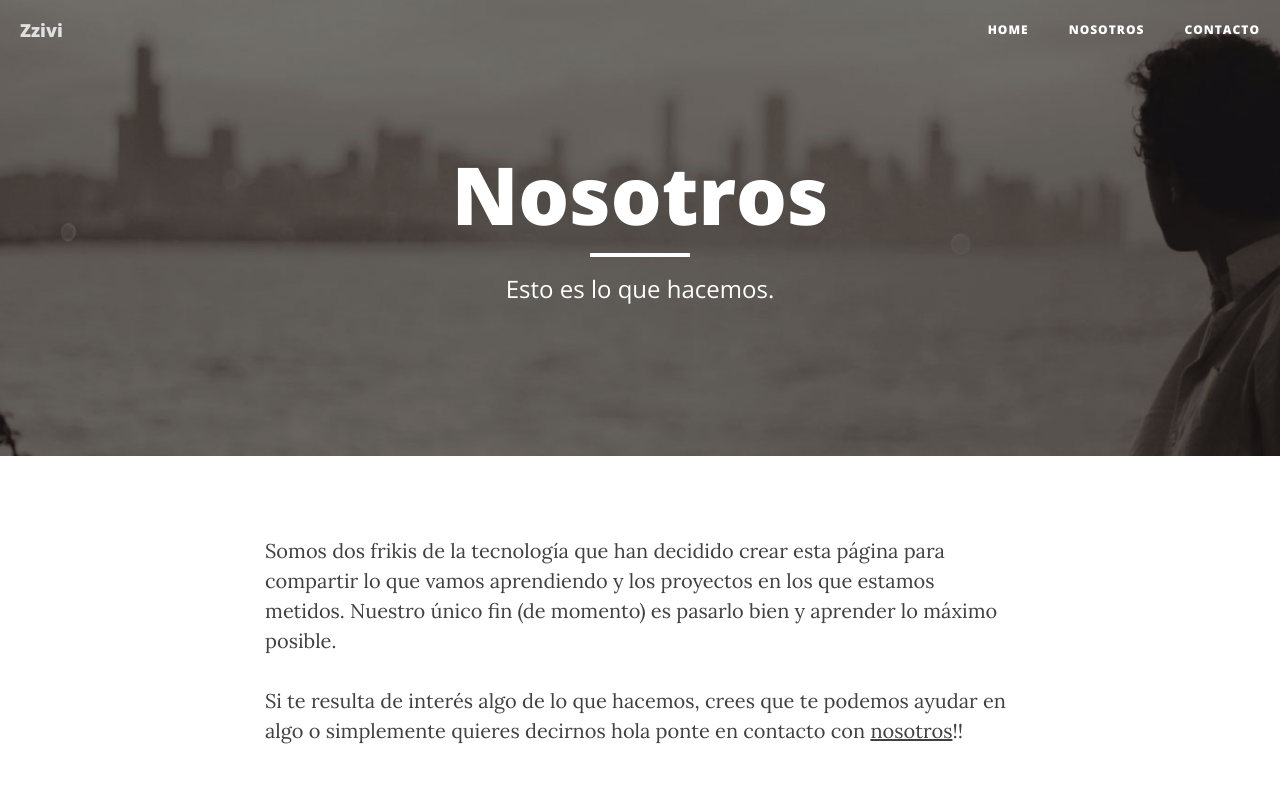
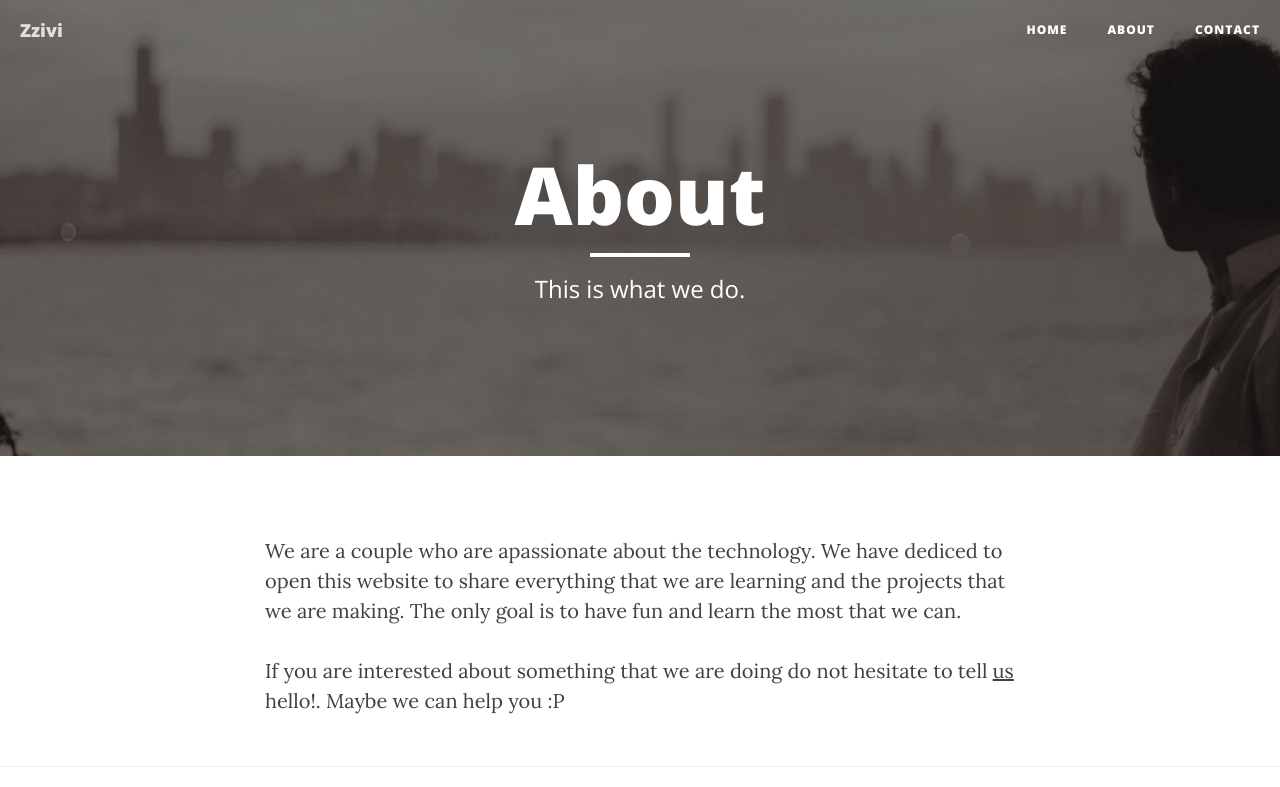
Before and after one commit to Zzivi/zzivi.github.io, a Jekyll site: the page built from about.html, in a window 1280 px wide. Shown: the top 787 px of the page. Built offline with Jekyll 4.4.1, drawn with Linux system fonts in a browser that asks for light colours; nearby versions of some CDN libraries; grey boxes are pictures that could not be loaded.

Commit message:
Transate site to English

```diff
--- a/_config.yml
+++ b/_config.yml
@@ -2,7 +2,7 @@
 title: Zzivi
 header-img: img/home-bg.jpg
 email: support@zzivi.com
-description: "Frikis de la tecnología!"
+description: "Passionate about technology!"
 url: "http://zzivi.com"
 twitter_username:
 github_username:  zzivi
--- a/_posts/2015-01-11-first-post.markdown
+++ b/_posts/2015-01-11-first-post.markdown
@@ -1,10 +1,10 @@
 ---
 layout:     post
-title:      "Inauguración del site!!"
-subtitle:   "Primer post"
+title:      "Opening Zzivi site!!"
+subtitle:   "First post"
 date:       2015-01-11 13:00:00
 author:     "Zzivi"
 header-img: "img/post-bg-06.jpg"
 ---
 
-<p>Inauguramos el site con el único fin de disfrutar haciéndolo y esperando que a alguien le sirva de algo!!. La idea es ir poniendo todas las aplicaciones que vamos haciendo y los retos tecnológicos a los que nos estamos enfrentando para que el siguiente que pase por ahí no se tropiece con la misma piedra. </p>
+<p>Opening the site with the goal of enjoying it!. We hope that in future there will be more useful posts :P</p>
--- a/about.html
+++ b/about.html
@@ -1,11 +1,11 @@
 ---
 layout: page
-title: "Nosotros"
-description: "Esto es lo que hacemos."
+title: "About"
+description: "This is what we do."
 header-img: "img/about-bg.jpg"
 ---
 
-<p>Somos dos frikis de la tecnología que han decidido crear esta página para compartir lo que vamos aprendiendo y los proyectos en los que estamos metidos. Nuestro único fin (de momento) es pasarlo bien y aprender lo máximo posible.</p>
+<p> We are a couple who are apassionate about the technology. We have dediced to open this website to share everything that we are learning and the projects that we are making. The only goal is to have fun and learn the most that we can.</p>
 
 
-<p>Si te resulta de interés algo de lo que hacemos, crees que te podemos ayudar en algo o simplemente quieres decirnos hola ponte en contacto con <a href="/contact">nosotros</a>!!</p>
+<p>If you are interested about something that we are doing do not hesitate to tell  <a href="/contact">us</a> hello!. Maybe we can help you :P</p>
--- a/index.html
+++ b/index.html
@@ -1,6 +1,6 @@
 ---
 layout: page
-description: "Los que hablamos de tecnología y de cosas :P"
+description: "Those who talk about technology and things :P"
 ---
 
 {% for post in paginator.posts %}
@@ -14,7 +14,7 @@
         </h3>
         {% endif %}
     </a>
-    <p class="post-meta">Publicado por {{ post.author }} el {{ post.date | date: "%B %-d, %Y" }}</p>
+    <p class="post-meta">Posted by {{ post.author }} on {{ post.date | date: "%B %-d, %Y" }}</p>
 </div>
 <hr>
 {% endfor %}
--- a/js/clean-blog.js
+++ b/js/clean-blog.js
@@ -47,7 +47,7 @@
                     $('#success > .alert-success').html("<button type='button' class='close' data-dismiss='alert' aria-hidden='true'>&times;")
                         .append("</button>");
                     $('#success > .alert-success')
-                        .append("<strong>Tu mensaje ha sido enviado. </strong>");
+                        .append("<strong>Your message has been sent. </strong>");
                     $('#success > .alert-success')
                         .append('</div>');
 
@@ -59,7 +59,7 @@
                     $('#success').html("<div class='alert alert-danger'>");
                     $('#success > .alert-danger').html("<button type='button' class='close' data-dismiss='alert' aria-hidden='true'>&times;")
                         .append("</button>");
-                    $('#success > .alert-danger').append("<strong>Lo sentimos " + firstName + ", parece que el servidor de correo no está respondiendo. Por favor, prueba de nuevo más tarde!");
+                    $('#success > .alert-danger').append("<strong>Sorry " + firstName + ", it seems that my mail server is not responding. Please try again later!");
                     $('#success > .alert-danger').append('</div>');
                     //clear all fields
                     $('#contactForm').trigger("reset");
@@ -268,7 +268,7 @@
                         //                                                     EMAIL
                         // ---------------------------------------------------------
                         if ($this.attr("type") !== undefined && $this.attr("type").toLowerCase() === "email") {
-                            message = "Dirección de email no válida<!-- data-validator-validemail-message to override -->";
+                            message = "Not valid email address<!-- data-validator-validemail-message to override -->";
                             if ($this.data("validationValidemailMessage")) {
                                 message = $this.data("validationValidemailMessage");
                             } else if ($this.data("validationEmailMessage")) {
```
Also changed, not shown: contact.html (+10 -10 lines).
